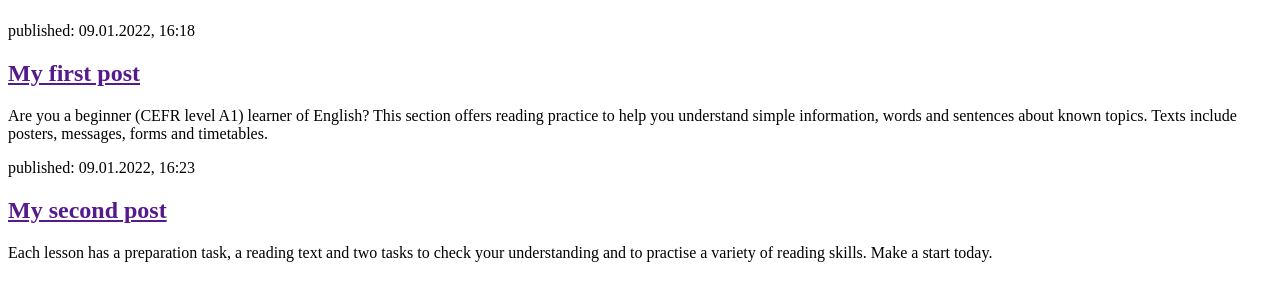
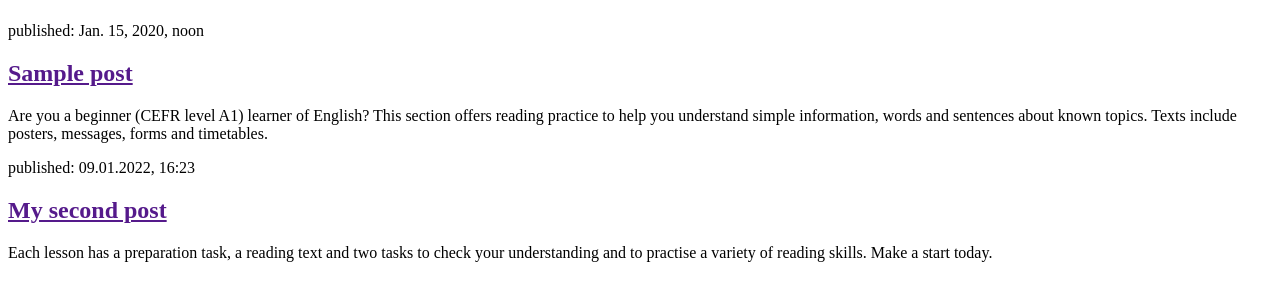
Before and after one commit to garnazhenko/blog, a Django app: page / in a window 1280 px wide. Shown: the part 58-359 px from the top of the page. Run offline with Django 3.2, Linux system fonts and the light colour scheme; tables that the repository leaves empty hold one stand-in row (values such as "Sample post").

Commit message:
Modified templates to display posts from database.

```diff
--- a/blog/templates/blog/post_list.html
+++ b/blog/templates/blog/post_list.html
@@ -8,11 +8,13 @@
             <h1><a href="/">My Blog</a></h1>
         </header>
 
-        <article>
-            <time>published: 09.01.2022, 16:18</time>
-            <h2><a href="">My first post</a></h2>
-            <p> Are you a beginner (CEFR level A1) learner of English? This section offers reading practice to help you understand simple information, words and sentences about known topics. Texts include posters, messages, forms and timetables.</p>
-        </article>
+        {% for post in posts %}
+            <article>
+                <time>published: {{ post.published_date  }}</time>
+                <h2><a href="">{{ post.title }}</a></h2>
+                <p> Are you a beginner (CEFR level A1) learner of English? This section offers reading practice to help you understand simple information, words and sentences about known topics. Texts include posters, messages, forms and timetables.</p>
+            </article>
+        {% endfor %}
         <article>
             <time>published: 09.01.2022, 16:23</time>
             <h2><a href="">My second post</a></h2>
--- a/blog/views.py
+++ b/blog/views.py
@@ -1,5 +1,9 @@
 from django.shortcuts import render
+from django.utils import timezone
+from .models import Post
+
 
 # Create your views here.
 def post_list(request):
-    return render(request, 'blog/post_list.html', {})
+    posts = Post.objects.filter(published_date__lte=timezone.now()).order_by('published_date')
+    return render(request, 'blog/post_list.html', {'posts': posts})
```
